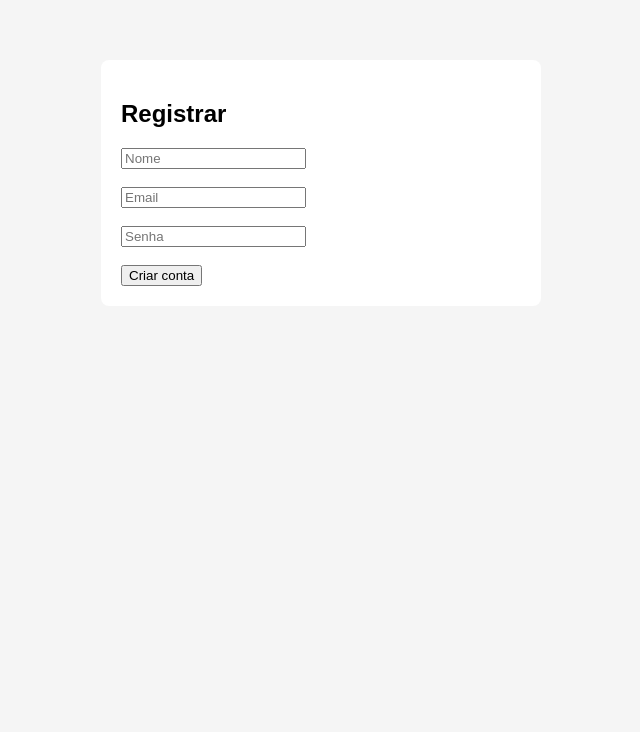
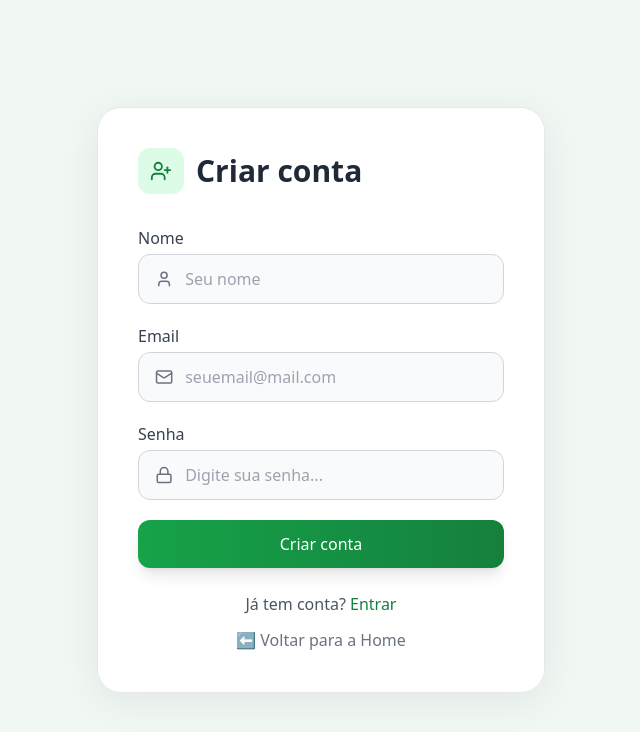
Before and after one commit to Jamersom-silva/TLista, a React (Vite) app in the folder frontend/: page /register in a window 1280 px wide. Shown: the top 732 px of the page, without its empty margins (319-959 px from the left). Built offline with nearby package versions, Linux system fonts and the light colour scheme; no server answers.

Commit message:
atualizando o desgin

```diff
--- a/frontend/package.json
+++ b/frontend/package.json
@@ -11,12 +11,16 @@
     "axios": "^1.4.0",
     "jspdf": "^3.0.4",
     "jwt-decode": "^4.0.0",
+    "lucide-react": "^0.554.0",
     "react": "^18.2.0",
     "react-dom": "^18.2.0",
     "react-router-dom": "^6.14.1"
   },
   "devDependencies": {
     "@vitejs/plugin-react": "^4.0.0",
+    "autoprefixer": "^10.4.22",
+    "postcss": "^8.5.6",
+    "tailwindcss": "^3.4.18",
     "vite": "^7.2.4"
   }
 }
--- /dev/null
+++ b/frontend/postcss.config.js
@@ -0,0 +1,6 @@
+module.exports = {
+  plugins: {
+    tailwindcss: {},
+    autoprefixer: {},
+  },
+}
--- a/frontend/src/components/ListaDiaria.jsx
+++ b/frontend/src/components/ListaDiaria.jsx
@@ -1,76 +1,70 @@
 import React, { useState } from "react";
+import { CalendarCheck } from "lucide-react";
 import jsPDF from "jspdf";
 
 export default function ListaDiaria() {
-
   const [texto, setTexto] = useState("");
 
-  // 🔥 BAIXAR EM PDF — CORRIGIDO
   function baixarPDF() {
     const doc = new jsPDF();
-
     doc.setFontSize(18);
     doc.text("Planejamento do Dia", 14, 20);
 
+    const linhas = doc.splitTextToSize(texto || " ", 180);
     doc.setFontSize(12);
-    const linhas = doc.splitTextToSize(texto || " ", 180);
-
     doc.text(linhas, 14, 35);
 
     doc.save("planejamento-dia.pdf");
   }
 
-  const containerStyle = {
-    maxWidth: "700px",
-    margin: "0 auto",
-    background: "#fff",
-    borderRadius: "12px",
-    padding: "20px",
-    border: "6px solid #333",
-  };
-
-  const titleStyle = {
-    textAlign: "center",
-    marginBottom: "20px",
-    fontSize: "20px",
-    fontWeight: "bold",
-    letterSpacing: "1px"
-  };
-
-  const boxStyle = {
-    border: "3px solid #555",
-    padding: "10px",
-    borderRadius: "6px",
-    background: "#fafafa"
-  };
-
-  const textareaStyle = {
-    width: "100%",
-    height: "350px",
-    marginTop: "8px",
-    borderRadius: "6px",
-    border: "2px solid #bbb",
-    padding: "12px",
-    resize: "none",
-    fontSize: "15px",
-  };
-
   return (
-    <div style={containerStyle}>
-      <h2 style={titleStyle}>PLANEJAMENTO DO DIA</h2>
-
-      <div style={boxStyle}>
-        <strong>TAREFAS</strong>
-
-        <textarea
-          style={textareaStyle}
-          value={texto}
-          onChange={(e) => setTexto(e.target.value)}
-          placeholder="Escreva aqui seu planejamento do dia..."
-        />
+    <div className="
+      bg-white/80 backdrop-blur-lg
+      rounded-3xl p-10
+      shadow-[0_8px_40px_rgba(0,0,0,0.07)]
+      border border-gray-200
+      transition
+    ">
+      {/* TÍTULO COM ÍCONE */}
+      <div className="flex items-center gap-3 mb-8">
+        <div className="p-3 rounded-xl bg-green-100 text-green-700">
+          <CalendarCheck size={22} />
+        </div>
+        <h2 className="text-3xl font-bold text-gray-800 tracking-tight">
+          Planejamento do Dia
+        </h2>
       </div>
 
-      <button onClick={baixarPDF} style={{ marginTop: "20px" }}>
+      {/* SUBTÍTULO */}
+      <label className="font-semibold text-gray-700 tracking-wide mb-2 block">
+        Atividades
+      </label>
+
+      {/* TEXTAREA MODERNA */}
+      <textarea
+        value={texto}
+        onChange={(e) => setTexto(e.target.value)}
+        placeholder="Escreva aqui seu planejamento do dia..."
+        className="
+          w-full min-h-[220px] p-5 rounded-2xl
+          bg-gray-50/80 border border-gray-300
+          shadow-inner text-gray-800
+          transition-all
+          focus:outline-none focus:ring-4 focus:ring-green-200
+        "
+      ></textarea>
+
+      {/* BOTÃO PREMIUM */}
+      <button
+        onClick={baixarPDF}
+        className="
+          mt-8 px-6 py-3
+          rounded-xl font-medium text-white
+          bg-gradient-to-r from-green-600 to-green-700
+          shadow-lg hover:scale-[1.02] active:scale-[0.97]
+          transition-all
+        "
+      >
         Baixar (.pdf)
       </button>
     </div>
--- a/frontend/src/components/ListaSemanal.jsx
+++ b/frontend/src/components/ListaSemanal.jsx
@@ -1,8 +1,8 @@
 import React, { useState } from "react";
+import { CalendarDays } from "lucide-react";
 import jsPDF from "jspdf";
 
 export default function ListaSemanal() {
-
   const dias = [
     "SEGUNDA",
     "TERÇA",
@@ -10,7 +10,7 @@ export default function ListaSemanal() {
     "QUINTA",
     "SEXTA",
     "SÁBADO",
-    "DOMINGO"
+    "DOMINGO",
   ];
 
   const [semanal, setSemanal] = useState({
@@ -20,90 +20,93 @@ export default function ListaSemanal() {
     QUINTA: "",
     SEXTA: "",
     SÁBADO: "",
-    DOMINGO: ""
+    DOMINGO: "",
   });
 
-  function atualizarDia(dia, texto) {
-    setSemanal(prev => ({ ...prev, [dia]: texto }));
+  function atualizar(dia, texto) {
+    setSemanal((p) => ({ ...p, [dia]: texto }));
   }
 
-  // 🔥 BAIXAR EM PDF — CORRIGIDO
   function baixarPDF() {
     const doc = new jsPDF();
-
     doc.setFontSize(18);
     doc.text("Planejamento Semanal", 14, 20);
 
-    doc.setFontSize(12);
+    let y = 38;
 
-    let y = 35;
-
-    Object.keys(semanal).forEach(dia => {
+    dias.forEach((dia) => {
+      doc.setFontSize(14);
       doc.text(`${dia}:`, 14, y);
       y += 8;
 
       const linhas = doc.splitTextToSize(semanal[dia] || " ", 180);
+      doc.setFontSize(11);
       doc.text(linhas, 14, y);
-      y += linhas.length * 7 + 5;
+      y += linhas.length * 6 + 8;
     });
 
     doc.save("planejamento-semanal.pdf");
   }
 
-  const containerStyle = {
-    maxWidth: "700px",
-    margin: "0 auto",
-    background: "#fff",
-    borderRadius: "12px",
-    padding: "20px",
-    border: "6px solid #333",
-  };
+  return (
+    <div
+      className="
+        bg-white/80 backdrop-blur-lg
+        rounded-3xl p-10
+        shadow-[0_8px_40px_rgba(0,0,0,0.07)]
+        border border-gray-200
+      "
+    >
+      {/* TÍTULO PREMIUM */}
+      <div className="flex items-center gap-3 mb-8">
+        <div className="p-3 rounded-xl bg-green-100 text-green-700">
+          <CalendarDays size={22} />
+        </div>
 
-  const titleStyle = {
-    textAlign: "center",
-    marginBottom: "20px",
-    fontSize: "20px",
-    fontWeight: "bold",
-    letterSpacing: "1px"
-  };
+        <h2 className="text-3xl font-bold text-gray-800 tracking-tight">
+          Planejamento Semanal
+        </h2>
+      </div>
 
-  const boxStyle = {
-    border: "3px solid #555",
-    padding: "10px",
-    borderRadius: "6px",
-    marginBottom: "15px",
-    background: "#fafafa"
-  };
-
-  const textareaStyle = {
-    width: "100%",
-    height: "80px",
-    marginTop: "8px",
-    borderRadius: "6px",
-    border: "2px solid #bbb",
-    padding: "8px",
-    resize: "none",
-    fontSize: "14px",
-  };
-
-  return (
-    <div style={containerStyle}>
-      <h2 style={titleStyle}>PLANEJAMENTO SEMANAL</h2>
-
+      {/* GRID PREMIUM EM DUAS COLUNAS */}
+      <div className="grid grid-cols-1 md:grid-cols-2 gap-6">
         {dias.map((dia) => (
-        <div key={dia} style={boxStyle}>
-          <strong>{dia}</strong>
+          <div
+            key={dia}
+            className="
+              bg-white border border-gray-200 rounded-2xl p-5
+              shadow-sm hover:shadow-md transition
+            "
+          >
+            <label className="font-semibold text-gray-800 block mb-2">
+              {dia}
+            </label>
 
             <textarea
-            style={textareaStyle}
               value={semanal[dia]}
-            onChange={(e) => atualizarDia(dia, e.target.value)}
+              onChange={(e) => atualizar(dia, e.target.value)}
               placeholder={`Atividades de ${dia.toLowerCase()}...`}
-          />
+              className="
+                w-full min-h-[130px] p-4 rounded-xl border border-gray-300
+                bg-gray-50 shadow-inner text-gray-700
+                focus:outline-none focus:ring-4 focus:ring-green-200
+              "
+            ></textarea>
           </div>
         ))}
+      </div>
 
-      <button onClick={baixarPDF} style={{ marginTop: "20px" }}>
+      {/* BOTÃO PREMIUM */}
+      <button
+        onClick={baixarPDF}
+        className="
+          mt-10 px-6 py-3
+          rounded-xl font-medium text-white
+          bg-gradient-to-r from-green-600 to-green-700
+          shadow-lg hover:scale-[1.02] active:scale-[0.97]
+          transition-all
+        "
+      >
         Baixar (.pdf)
       </button>
     </div>
--- a/frontend/src/components/Login.jsx
+++ b/frontend/src/components/Login.jsx
@@ -1,33 +1,113 @@
-import React, { useState } from 'react'
-import API, { setToken } from '../api'
-import { useNavigate } from 'react-router-dom'
+import React, { useState } from "react";
+import API, { setToken } from "../api";
+import { useNavigate, Link } from "react-router-dom";
+import { LogIn, Mail, Lock } from "lucide-react";
 
-export default function Login(){
-  const [email, setEmail] = useState('')
-  const [password, setPassword] = useState('')
-  const nav = useNavigate()
+export default function Login() {
+  const [email, setEmail] = useState("");
+  const [password, setPassword] = useState("");
+  const nav = useNavigate();
 
-  async function submit(e){
-    e.preventDefault()
-    try{
-      const res = await API.post('/auth/login', { email, password })
-      const { token } = res.data
-      localStorage.setItem('todo_token', token)
-      setToken(token)
-      nav('/')
-    }catch(err){
-      alert(err.response?.data?.error || 'Erro ao logar')
+  async function submit(e) {
+    e.preventDefault();
+    try {
+      const res = await API.post("/auth/login", { email, password });
+      const { token } = res.data;
+
+      localStorage.setItem("todo_token", token);
+      setToken(token);
+
+      nav("/");
+    } catch (err) {
+      alert(err.response?.data?.error || "Erro ao logar");
     }
   }
 
   return (
-    <div style={{maxWidth:400, margin:'2rem auto', background:'#fff', padding:20, borderRadius:8}}>
-      <h2>Login</h2>
-      <form onSubmit={submit}>
-        <input placeholder='Email' value={email} onChange={e=>setEmail(e.target.value)} /><br/><br/>
-        <input placeholder='Senha' type='password' value={password} onChange={e=>setPassword(e.target.value)} /><br/><br/>
-        <button type='submit'>Entrar</button>
-      </form>
+    <div className="min-h-screen flex items-center justify-center bg-[#f1f8f4] px-6">
+
+      <div className="
+        bg-white/90 backdrop-blur-lg
+        p-10 rounded-3xl
+        shadow-[0_8px_40px_rgba(0,0,0,0.07)]
+        border border-gray-200
+        max-w-md w-full
+      ">
+
+        {/* Cabeçalho */}
+        <div className="flex items-center gap-3 mb-8">
+          <div className="p-3 bg-green-100 text-green-700 rounded-xl">
+            <LogIn size={22} />
+          </div>
+          <h2 className="text-3xl font-bold text-gray-800">Entrar</h2>
+        </div>
+
+        <form onSubmit={submit} className="space-y-5">
+
+          {/* EMAIL */}
+          <div>
+            <label className="font-medium text-gray-700">Email</label>
+            <div className="flex items-center gap-3 bg-gray-50 border border-gray-300 rounded-xl px-4 py-3 mt-1">
+              <Mail size={20} className="text-gray-500" />
+              <input
+                type="email"
+                value={email}
+                onChange={(e) => setEmail(e.target.value)}
+                className="bg-transparent outline-none w-full text-gray-700"
+                placeholder="seuemail@mail.com"
+              />
+            </div>
+          </div>
+
+          {/* SENHA */}
+          <div>
+            <label className="font-medium text-gray-700">Senha</label>
+            <div className="flex items-center gap-3 bg-gray-50 border border-gray-300 rounded-xl px-4 py-3 mt-1">
+              <Lock size={20} className="text-gray-500" />
+              <input
+                type="password"
+                value={password}
+                onChange={(e) => setPassword(e.target.value)}
+                className="bg-transparent outline-none w-full text-gray-700"
+                placeholder="Digite sua senha..."
+              />
+            </div>
+          </div>
+
+          {/* BOTÃO */}
+          <button
+            type="submit"
+            className="
+              w-full py-3 text-white font-medium rounded-xl
+              bg-gradient-to-r from-green-600 to-green-700
+              shadow-lg hover:scale-[1.02] active:scale-[0.97]
+              transition-all
+            "
+          >
+            Entrar
+          </button>
+
+        </form>
+
+        {/* Link para registrar */}
+        <p className="text-center text-gray-600 mt-6">
+          Ainda não tem conta?{" "}
+          <Link to="/register" className="text-green-700 font-medium hover:underline">
+            Criar conta
+          </Link>
+        </p>
+
+        {/* VOLTAR PARA HOME */}
+        <p className="text-center text-gray-600 mt-3">
+          <Link
+            to="/"
+            className="text-gray-500 hover:text-green-700 transition font-medium"
+          >
+            ⬅ Voltar para a Home
+          </Link>
+        </p>
+
+      </div>
     </div>
-  )
+  );
 }
--- a/frontend/src/components/Navbar.jsx
+++ b/frontend/src/components/Navbar.jsx
@@ -1,29 +1,24 @@
 import React, { useEffect, useState } from "react";
 import { Link, useNavigate } from "react-router-dom";
 import { jwtDecode } from "jwt-decode";
+import { ListTodo, LogOut } from "lucide-react";
 
 export default function Navbar() {
   const [isLogged, setIsLogged] = useState(false);
   const [isAdmin, setIsAdmin] = useState(false);
+
   const nav = useNavigate();
 
   useEffect(() => {
     const token = localStorage.getItem("todo_token");
-
-    if (!token) {
-      setIsLogged(false);
-      setIsAdmin(false);
-      return;
-    }
-
-    setIsLogged(true);
+    if (!token) return;
 
     try {
       const decoded = jwtDecode(token);
+      setIsLogged(true);
       if (decoded.role === "admin") setIsAdmin(true);
-    } catch {
+    } catch (err) {
       setIsLogged(false);
-      setIsAdmin(false);
     }
   }, []);
 
@@ -35,39 +30,60 @@ export default function Navbar() {
   }
 
   return (
-    <header className="bg-white shadow py-4 mb-8">
-      <div className="max-w-5xl mx-auto flex justify-between items-center px-4">
+    <header className="bg-white/90 backdrop-blur-lg border-b border-gray-200 shadow-sm">
+      <div className="max-w-6xl mx-auto px-6 py-4 flex justify-between items-center">
 
         {/* LOGO */}
-        <Link to="/" className="text-2xl font-bold text-gray-800">
-          ToDofy
+        <Link to="/" className="flex items-center gap-2">
+          <div className="p-2 bg-green-100 text-green-700 rounded-xl">
+            <ListTodo size={22} />
+          </div>
+          <span className="text-2xl font-bold text-[#008a56] tracking-tight">
+            ToDofy
+          </span>
         </Link>
 
         {/* MENU */}
-        <nav className="flex items-center gap-4 text-gray-700">
+        <nav className="flex items-center gap-6 text-gray-700 font-medium">
 
           {!isLogged && (
             <>
-              <Link className="hover:text-black" to="/login">Login</Link>
-              <Link className="hover:text-black" to="/register">Registrar</Link>
+              <Link className="hover:text-[#008a56]" to="/login">
+                Login
+              </Link>
+
+              <Link className="hover:text-[#008a56]" to="/register">
+                Registrar
+              </Link>
             </>
           )}
 
           {isLogged && (
             <>
-              {/* Admin aparece só para ADM */}
+              {/* ADMIN */}
               {isAdmin && (
-                <Link className="hover:text-black" to="/admin">Admin</Link>
+                <Link className="hover:text-[#008a56]" to="/admin">
+                  Admin
+                </Link>
               )}
 
+              {/* LOGOUT */}
               <button
                 onClick={logout}
-                className="hover:text-red-600 transition"
+                className="flex items-center gap-1 text-red-600 hover:text-red-700"
               >
-                Logout
+                <LogOut size={18} /> Sair
               </button>
             </>
           )}
+
+          {/* CTA → Sempre visível */}
+          <Link
+            to="/"
+            className="px-4 py-2 bg-[#00a86b] text-white rounded-lg shadow hover:bg-[#008a56] transition hidden sm:block"
+          >
+            Começar agora
+          </Link>
 
         </nav>
       </div>
--- a/frontend/src/components/Register.jsx
+++ b/frontend/src/components/Register.jsx
@@ -1,35 +1,134 @@
-import React, { useState } from 'react'
-import API, { setToken } from '../api'
-import { useNavigate } from 'react-router-dom'
+import React, { useState } from "react";
+import API, { setToken } from "../api";
+import { useNavigate, Link } from "react-router-dom";
+import { UserPlus, Mail, Lock, User } from "lucide-react";
 
-export default function Register(){
-  const [name, setName] = useState('')
-  const [email, setEmail] = useState('')
-  const [password, setPassword] = useState('')
-  const nav = useNavigate()
+export default function Register() {
+  const [name, setName] = useState("");
+  const [email, setEmail] = useState("");
+  const [password, setPassword] = useState("");
+  const nav = useNavigate();
 
-  async function submit(e){
-    e.preventDefault()
-    try{
-      const res = await API.post('/auth/register', { name, email, password })
-      const { token } = res.data
-      localStorage.setItem('todo_token', token)
-      setToken(token)
-      nav('/dashboard')
-    }catch(err){
-      alert(err.response?.data?.error || 'Erro ao registrar')
+  async function submit(e) {
+    e.preventDefault();
+    try {
+      const res = await API.post("/auth/register", {
+        name,
+        email,
+        password,
+      });
+
+      const { token } = res.data;
+
+      localStorage.setItem("todo_token", token);
+      setToken(token);
+
+      nav("/");
+    } catch (err) {
+      alert(err.response?.data?.error || "Erro ao registrar");
     }
   }
 
   return (
-    <div style={{maxWidth:400, margin:'2rem auto', background:'#fff', padding:20, borderRadius:8}}>
-      <h2>Registrar</h2>
-      <form onSubmit={submit}>
-        <input placeholder='Nome' value={name} onChange={e=>setName(e.target.value)} /><br/><br/>
-        <input placeholder='Email' value={email} onChange={e=>setEmail(e.target.value)} /><br/><br/>
-        <input placeholder='Senha' type='password' value={password} onChange={e=>setPassword(e.target.value)} /><br/><br/>
-        <button type='submit'>Criar conta</button>
-      </form>
+    <div className="min-h-screen flex items-center justify-center bg-[#f1f8f4] px-6">
+
+      <div className="
+        bg-white/90 backdrop-blur-lg
+        p-10 rounded-3xl
+        shadow-[0_8px_40px_rgba(0,0,0,0.07)]
+        border border-gray-200
+        max-w-md w-full
+      ">
+
+        {/* Cabeçalho */}
+        <div className="flex items-center gap-3 mb-8">
+          <div className="p-3 bg-green-100 text-green-700 rounded-xl">
+            <UserPlus size={22} />
+          </div>
+          <h2 className="text-3xl font-bold text-gray-800">Criar conta</h2>
+        </div>
+
+        <form onSubmit={submit} className="space-y-5">
+
+          {/* NOME */}
+          <div>
+            <label className="font-medium text-gray-700">Nome</label>
+            <div className="flex items-center gap-3 bg-gray-50 border border-gray-300 rounded-xl px-4 py-3 mt-1">
+              <User size={20} className="text-gray-500" />
+              <input
+                type="text"
+                value={name}
+                onChange={(e) => setName(e.target.value)}
+                className="bg-transparent outline-none w-full text-gray-700"
+                placeholder="Seu nome"
+              />
+            </div>
+          </div>
+
+          {/* EMAIL */}
+          <div>
+            <label className="font-medium text-gray-700">Email</label>
+            <div className="flex items-center gap-3 bg-gray-50 border border-gray-300 rounded-xl px-4 py-3 mt-1">
+              <Mail size={20} className="text-gray-500" />
+              <input
+                type="email"
+                value={email}
+                onChange={(e) => setEmail(e.target.value)}
+                className="bg-transparent outline-none w-full text-gray-700"
+                placeholder="seuemail@mail.com"
+              />
+            </div>
+          </div>
+
+          {/* SENHA */}
+          <div>
+            <label className="font-medium text-gray-700">Senha</label>
+            <div className="flex items-center gap-3 bg-gray-50 border border-gray-300 rounded-xl px-4 py-3 mt-1">
+              <Lock size={20} className="text-gray-500" />
+              <input
+                type="password"
+                value={password}
+                onChange={(e) => setPassword(e.target.value)}
+                className="bg-transparent outline-none w-full text-gray-700"
+                placeholder="Digite sua senha..."
+              />
+            </div>
+          </div>
+
+          {/* BOTÃO */}
+          <button
+            type="submit"
+            className="
+              w-full py-3 text-white font-medium rounded-xl
+              bg-gradient-to-r from-green-600 to-green-700
+              shadow-lg hover:scale-[1.02] active:scale-[0.97]
+              transition-all
+            "
+          >
+            Criar conta
+          </button>
+
+        </form>
+
+        {/* Link para login */}
+        <p className="text-center text-gray-600 mt-6">
+          Já tem conta?{" "}
+          <Link to="/login" className="text-green-700 font-medium hover:underline">
+            Entrar
+          </Link>
+        </p>
+
+        {/* VOLTAR PARA HOME */}
+        <p className="text-center text-gray-600 mt-3">
+          <Link
+            to="/"
+            className="text-gray-500 hover:text-green-700 transition font-medium"
+          >
+            ⬅ Voltar para a Home
+          </Link>
+        </p>
+
+      </div>
     </div>
-  )
+  );
 }
--- a/frontend/src/index.css
+++ b/frontend/src/index.css
@@ -1 +1,11 @@
-body { font-family: sans-serif; padding:20px; background:#f5f5f5; }
+@tailwind base;
+@tailwind components;
+@tailwind utilities;
+
+/* Estilo global */
+body {
+  @apply bg-[#f1f8f4] text-gray-800 antialiased;
+}
+a {
+  @apply text-blue-600 hover:text-blue-800;
+}
--- /dev/null
+++ b/frontend/tailwind.config.js
@@ -0,0 +1,11 @@
+/** @type {import('tailwindcss').Config} */
+module.exports = {
+  content: [
+    "./index.html",
+    "./src/**/*.{js,jsx,ts,tsx}",
+  ],
+  theme: {
+    extend: {},
+  },
+  plugins: [],
+}
```
Also changed, not shown: frontend/src/App.jsx (+68 -67 lines), frontend/src/components/Footer.jsx (+3 -4 lines), 1 other file (tests, documents, lock files or other folders). Lines whose indentation alone changed are shown as unchanged.
